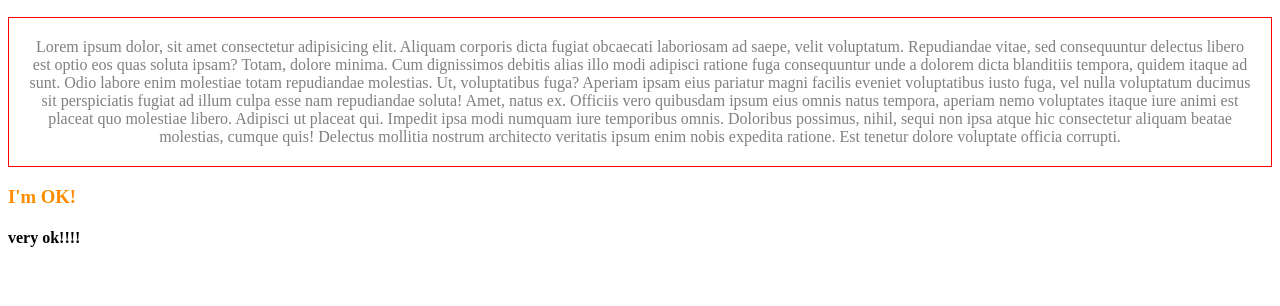
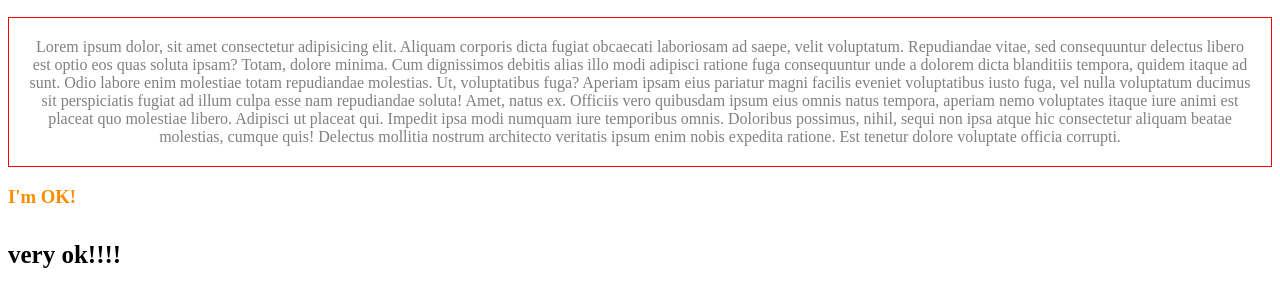
Before and after one commit to Yasrykav/CS50xIran, a plain HTML site: page index.html in a window 1280 px wide. Shown: the part 110-416 px from the top of the page. Drawn offline with Linux system fonts and the light colour scheme.

Commit message:
add font-size to h4

```diff
--- a/index.html
+++ b/index.html
@@ -15,6 +15,6 @@
     Officiis vero quibusdam ipsum eius omnis natus tempora, aperiam nemo voluptates itaque iure animi est placeat quo molestiae libero. Adipisci ut placeat qui. Impedit ipsa modi numquam iure temporibus omnis.
     Doloribus possimus, nihil, sequi non ipsa atque hic consectetur aliquam beatae molestias, cumque quis! Delectus mollitia nostrum architecto veritatis ipsum enim nobis expedita ratione. Est tenetur dolore voluptate officia corrupti.</p>
     <h3 style="color: darkorange;">I'm OK!</h3>
-    <h4>very ok!!!!</h4>
+    <h4 style="font-size:25px">very ok!!!!</h4>
 </body>
 </html>
```
